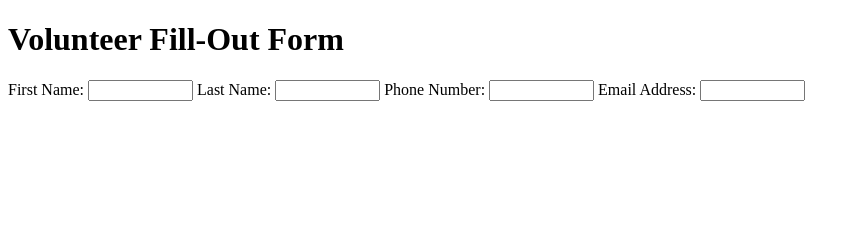
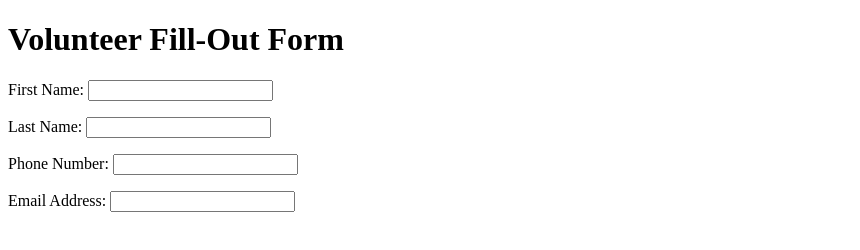
Before and after one commit to mflowers1395/lab4, a plain HTML site: page index.html in a window 1280 px wide. Shown: the whole page, without its empty margins (0-860 px from the left). Drawn offline with Linux system fonts and the light colour scheme.

Commit message:
Update index.html

```diff
--- a/index.html
+++ b/index.html
@@ -8,21 +8,17 @@
     <h1> Volunteer Fill-Out Form </h1>
      <form action="http://bloomingdale.sat.iit.edu/kriedan/lab3formscript.php" method="POST">
 
-       <label for="name">First Name:</label>
-       <input type="text" id="name" name="name" required
-       minlength="4" maxlength="8" size="10">
+       <p> <label for="name">First Name:</label>
+        <input type="text" id="name" name="name" required> </p>
 
-          <label for="name">Last Name:</label>
-       <input type="text" id="name" name="name" required
-       minlength="4" maxlength="8" size="10">
+        <p> <label for="name">Last Name:</label>
+         <input type="text" id="name" name="name" required> </p>
 
-          <label for="name">Phone Number:</label>
-       <input type="text" id="name" name="name" required
-       minlength="4" maxlength="8" size="10">
+         <p> <label for="name">Phone Number:</label>
+         <input type="text" id="name" name="name" required> </p>
 
-          <label for="name">Email Address:</label>
-       <input type="text" id="name" name="name" required
-       minlength="4" maxlength="8" size="10">
+          <p> <label for="name">Email Address:</label>
+          <input type="text" id="name" name="name" required> </p>
 
     </form>
   </body>
```
